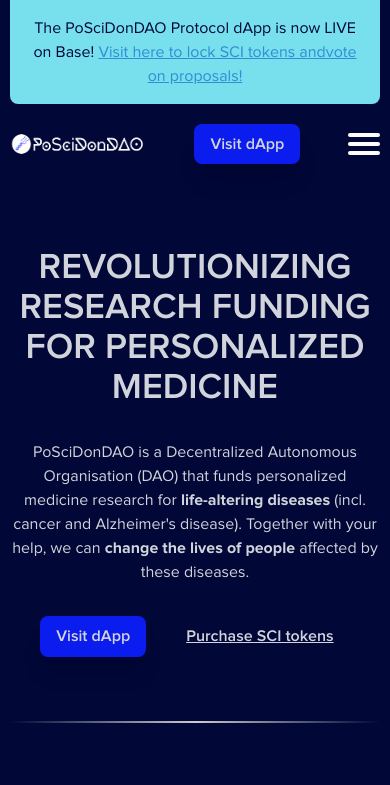
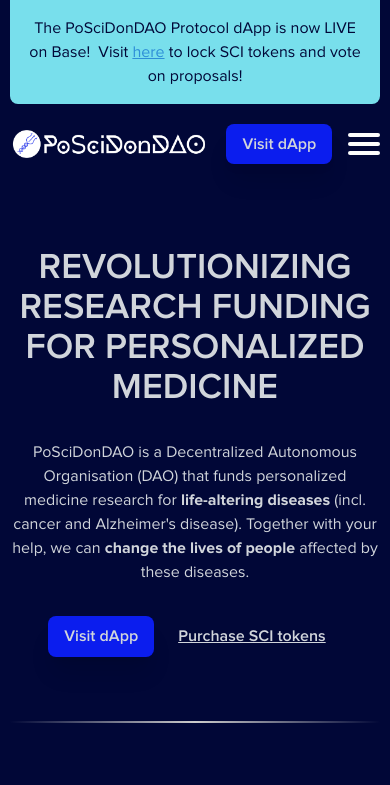
Before and after one commit to Marrmee/psd_website, a Next.js app: page / in a window 390 px wide. Shown: the top 785 px of the page. Built offline with nearby package versions, Linux system fonts and the light colour scheme; no server answers.

Commit message:
deploy: PoSciDonDAO/poscidondao_website@dd30622c53090d6cdd50f58c2b6e58b214ebc5db

```diff
--- a/src/app/components/NavBar.tsx
+++ b/src/app/components/NavBar.tsx
@@ -1,6 +1,6 @@
 'use client';
 
-import { useState, useRef} from 'react';
+import { useState, useRef } from 'react';
 import Link from 'next/link';
 import Image from 'next/image';
 import Footer from './Footer';
@@ -58,13 +58,14 @@
     <>
       <div className="top-0 flex min-h-[4rem] w-full items-center justify-center rounded-b-lg bg-tropicalBlue p-4 text-center text-base text-seaBlue-1050 sm:text-xl">
         <span>
-          The PoSciDonDAO Protocol dApp is now LIVE on Base!&nbsp;
+          The PoSciDonDAO Protocol dApp is now LIVE on Base!&nbsp; Visit{' '}
           <Link
             className="text-steelBlue underline"
             href="https://protocol.poscidondao.com"
           >
-            Visit here to lock SCI tokens andvote on proposals!
+            here
           </Link>
+          {' '}to lock SCI tokens and vote on proposals!
         </span>
       </div>
       <nav
@@ -77,7 +78,8 @@
       max-w-full
       items-center
       justify-between
-      gap-12
+      gap-4
+      sm:gap-12
       bg-seaBlue-1050
       py-4
     "
@@ -86,7 +88,7 @@
           onMouseEnter={() => setDarkSrc('/logo-blue.webp')}
           onMouseLeave={() => setDarkSrc('/logo-white.webp')}
           href="/"
-          className="flex items-start"
+          className="flex w-full items-start"
           style={{ maxWidth: '250px', height: 'auto' }} // Consistent size for logo container
         >
           <Image
@@ -107,7 +109,7 @@
 
         <div className="hidden w-full items-start justify-end gap-12 text-lg xl:flex">
           <Link
-            className={`hover:text-seaBlue-900 whitespace-nowrap ${
+            className={`whitespace-nowrap hover:text-seaBlue-900 ${
               isActive('/sci-token') ? 'text-seaBlue-500' : ''
             }`}
             href="/sci-token"
@@ -115,7 +117,7 @@
             SCI Token
           </Link>
           <Link
-            className={`hover:text-seaBlue-900 whitespace-nowrap ${
+            className={`whitespace-nowrap hover:text-seaBlue-900 ${
               isActive('/research') ? 'text-seaBlue-500' : ''
             }`}
             href={'/research'}
@@ -147,11 +149,11 @@
             Community
           </Link>
         </div>
-        <div className="flex w-full justify-end xl:w-auto">
+        <div className="flex justify-end xl:w-auto">
           <Button
             link={true}
             type={'button'}
-            onClick={()=>{}}
+            onClick={() => {}}
             target={'_blank'}
             text={`Visit dApp`}
             href={'https://protocol.poscidondao.com'}
--- a/src/app/page.tsx
+++ b/src/app/page.tsx
@@ -72,7 +72,7 @@
           <span className="font-proximaBold">change the lives of people</span>{' '}
           affected by these diseases.
         </p>
-        <div className="flex gap-6">
+        <div className="flex gap-2 sm:gap-6">
           <Button
             link={true}
             type={'button'}
```
